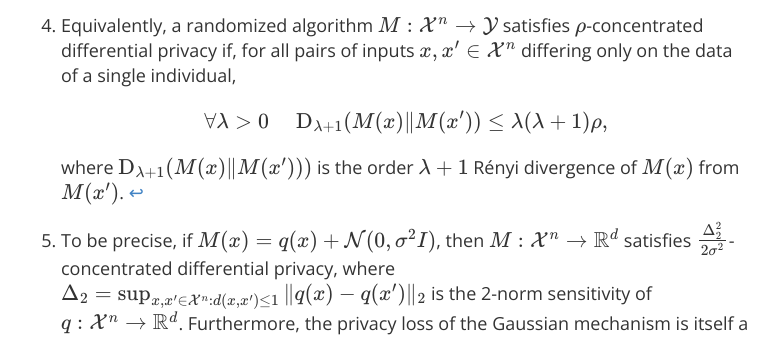
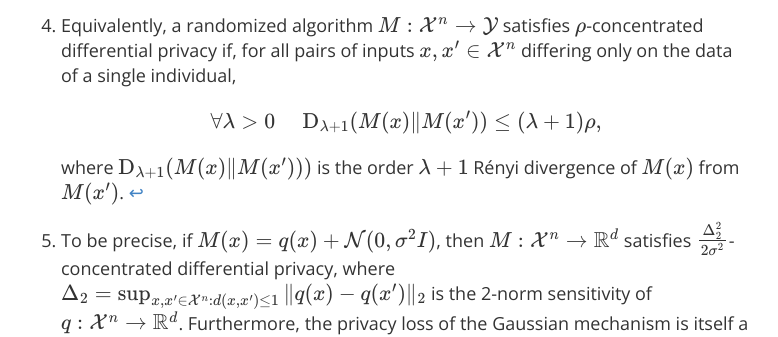
Before and after one commit to differentialprivacy/differentialprivacy, a Jekyll site: the page built from _posts/2021-07-12-exponential-mechanism-bounded-range.md, in a window 1280 px wide and 900 px high, scrolled down 6422 px. Shown: the part 150-487 px from the top of the window, without its empty margins (249-1027 px from the left). Built offline with Jekyll 4.4.1, drawn with Linux system fonts in a browser that asks for light colours; comment, search, counter and statistics services are not loaded.

Commit message:
fix typo in 2021-07-12-exponential-mechanism-bounded-range.md

```diff
--- a/_posts/2021-07-12-exponential-mechanism-bounded-range.md
+++ b/_posts/2021-07-12-exponential-mechanism-bounded-range.md
@@ -122,7 +122,7 @@ There are a lot of interesting aspects of private selection, including questions
 
 [^3]: This proof actually gives [a slightly stronger result](https://dongjs.github.io/2020/02/10/ExpMech.html): We can replace the sensitivity \\\(\\Delta\\\) (defined in Equation 2) by half the range \\\[\\hat\\Delta = \\frac12 \\sup_{x,x' \\in \\mathcal{X}^n : d(x,x') \\le 1} \\left( \\max_{\\overline{y}\\in\\mathcal{Y}} \\ell(\\overline{y},x) - \\ell(\\overline{y},x') - \\min_{\\underline{y}\\in\\mathcal{Y}} \\ell(\\underline{y},x) - \\ell(\\underline{y},x') \\right).\\\] We always have \\\(\\hat\\Delta \\le \\Delta\\\) but it is possible that \\\(\\hat\\Delta < \\Delta\\\) and the privacy analysis of the exponential mechanism still works if we replace \\\(\\Delta\\\) by \\\(\\hat\\Delta\\\).
 
-[^4]: Equivalently, a randomized algorithm \\\(M : \\mathcal{X}^n \\to \\mathcal{Y}\\\) satisfies \\\(\\rho\\\)-concentrated differential privacy if, for all pairs of inputs \\\(x, x' \\in \\mathcal{X}^n\\\) differing only on the data of a single individual, \\\[\\forall \\lambda > 0 ~~~~~ \\mathrm{D}\_{\\lambda+1}(M(x)\\\|M(x')) \\le \\lambda(\\lambda+1)\\rho,\\\] where \\\(\\mathrm{D}\_{\\lambda+1}(M(x)\\\|M(x')))\\\) is the order \\\(\\lambda+1\\\) Rényi divergence of \\\(M(x)\\\) from \\\(M(x')\\\).
+[^4]: Equivalently, a randomized algorithm \\\(M : \\mathcal{X}^n \\to \\mathcal{Y}\\\) satisfies \\\(\\rho\\\)-concentrated differential privacy if, for all pairs of inputs \\\(x, x' \\in \\mathcal{X}^n\\\) differing only on the data of a single individual, \\\[\\forall \\lambda > 0 ~~~~~ \\mathrm{D}\_{\\lambda+1}(M(x)\\\|M(x')) \\le (\\lambda+1)\\rho,\\\] where \\\(\\mathrm{D}\_{\\lambda+1}(M(x)\\\|M(x')))\\\) is the order \\\(\\lambda+1\\\) Rényi divergence of \\\(M(x)\\\) from \\\(M(x')\\\).
 
 [^5]: To be precise, if \\\(M(x) = q(x) + \\mathcal{N}(0,\\sigma^2I)\\\), then \\\(M : \\mathcal{X}^n \\to \\mathbb{R}^d\\\) satisfies \\\(\\frac{\\Delta\_2^2}{2\\sigma^2}\\\)-concentrated differential privacy, where \\\(\\Delta\_2 = \\sup\_{x,x'\\in\\mathcal{X}^n : d(x,x')\\le1} \\\|q(x)-q(x')\\\|\_2\\\) is the 2-norm sensitivity of \\\(q:\\mathcal{X}^n \\to \\mathbb{R}^d\\\). Furthermore, the privacy loss of the Gaussian mechanism is itself a Gaussian and it makes the inequality defining concentrated differential privacy (Equation 3) an equality for all \\\(\\lambda\\\)
 
```
